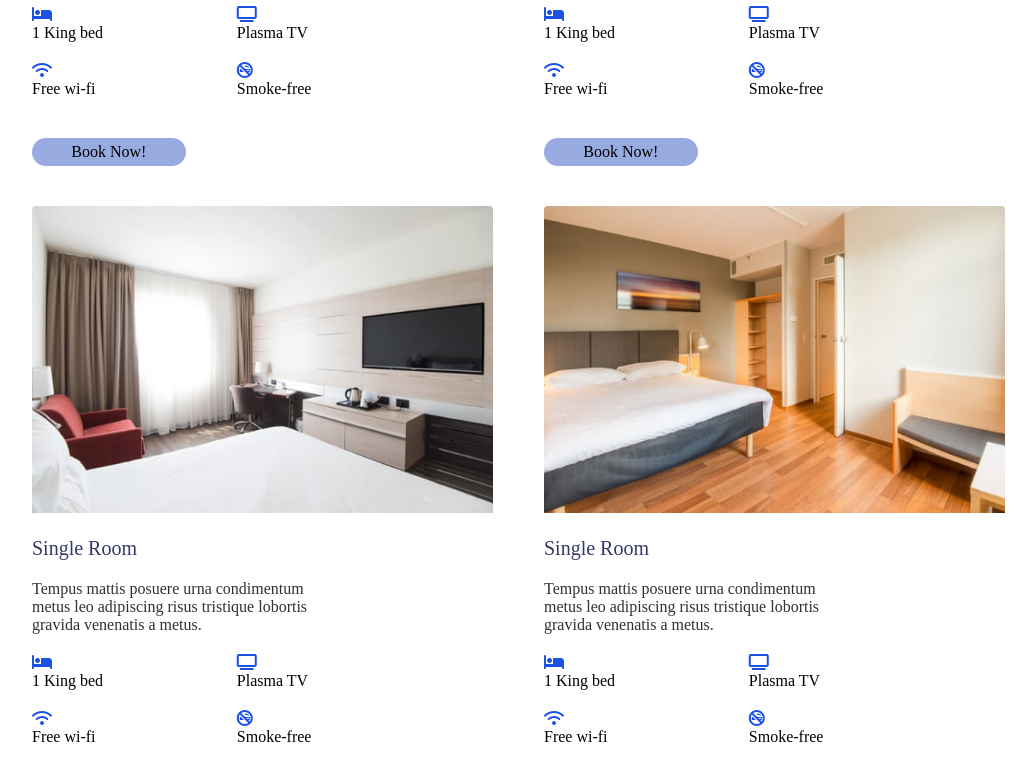
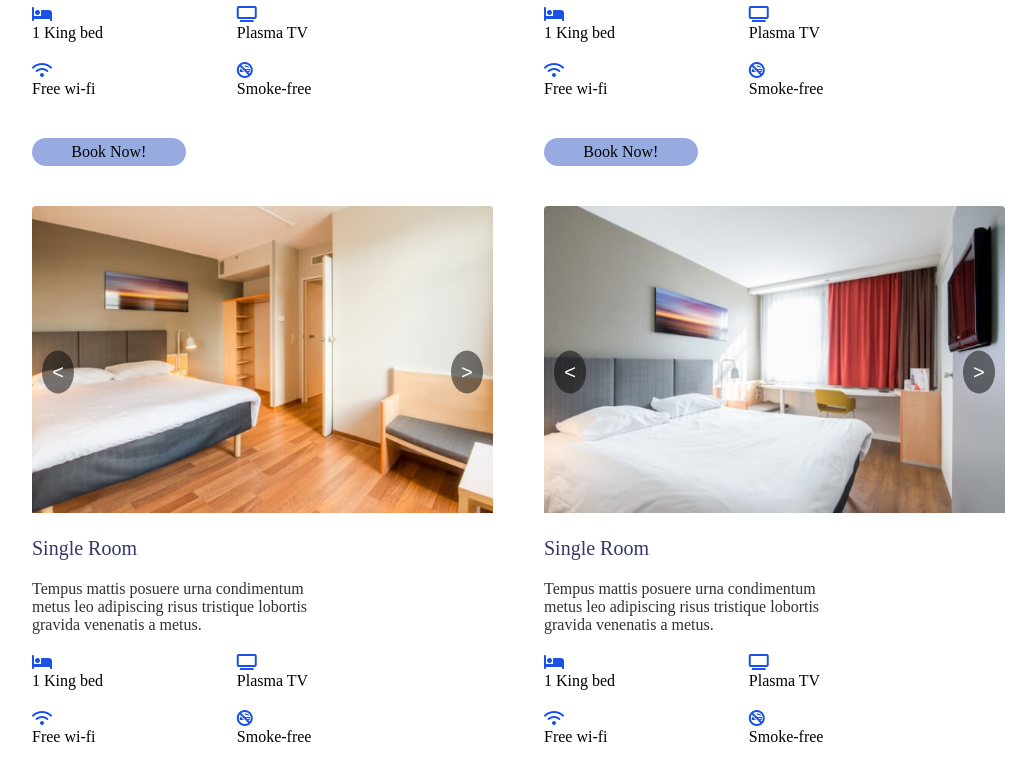
Before and after one commit to s0901598/GoGoTrip, an Angular app: page /Rooms/product_nav_bg.jpg in a window 1280 px wide. Shown: the part 1380-2164 px from the top of the page, without its empty margins (96-1132 px from the left). Built offline with nearby package versions, Linux system fonts and the light colour scheme; a web font is replaced by a local one.

Commit message:
update img change

```diff
--- a/src/app/rooms/rooms.component.css
+++ b/src/app/rooms/rooms.component.css
@@ -30,6 +30,7 @@
 }
 .content_img{
   width: 100%;
+  position: relative;
 }
 .content_img>img{
   max-width: 90%;
@@ -81,3 +82,31 @@
   color:#f4f4f4 ;
   transition: all 0.3s ease;
 }
+
+
+/* 箭頭按鈕樣式 */
+.arrow {
+  position: absolute;
+  top: 50%;
+  transform: translateY(-50%);
+  background-color: rgba(0, 0, 0, 0.5);
+  color: white;
+  border: none;
+  padding: 10px;
+  cursor: pointer;
+  font-size: 20px;
+  border-radius: 50%;
+}
+
+.left-arrow {
+  left: 2%;
+}
+
+.right-arrow {
+  right: 12%;
+}
+
+.arrow:hover {
+  background-color: rgba(0, 0, 0, 0.8);
+  transition: background-color 0.3s ease;
+}
--- a/src/app/rooms/rooms.component.html
+++ b/src/app/rooms/rooms.component.html
@@ -3,9 +3,11 @@
     Find a Perfect Family Budget Hotel in The Near of San Francisco Shoreline
   </div>
   <div class="content_container_box">
-    <div class="content_box">
+    <div class="content_box" *ngFor="let room of roomImages; let i = index">
       <div class="content_img">
-        <img src="/assets/room1.jpg" alt="">
+        <button class="arrow left-arrow" (click)="prevImage(i)">&lt;</button>
+        <img [src]="roomImages[i][currentImageIndices[i]]" alt="">
+        <button class="arrow right-arrow" (click)="nextImage(i)">&gt;</button>
       </div>
       <div class="item_detail">
         <div class="detail_title">
@@ -48,143 +50,7 @@
         </div>
       </div>
     </div>
-    <div class="content_box">
-      <div class="content_img">
-        <img src="/assets/room2.jpg" alt="">
-      </div>
-      <div class="item_detail">
-        <div class="detail_title">
-          Single Room
-        </div>
-        <div class="detail_statement">
-          Tempus mattis posuere urna condimentum metus leo adipiscing risus tristique lobortis gravida venenatis a
-          metus.
-        </div>
-        <div class="options_box">
-          <div class="detail_option_box">
-            <i class="fa-solid fa-bed"></i>
-            <div>
-              1 King bed
-            </div>
-          </div>
-          <div class="detail_option_box">
-            <i class="fa-solid fa-tv"></i>
-            <div>
-              Plasma TV
-            </div>
-          </div>
-          <div class="detail_option_box">
-            <i class="fa-solid fa-wifi"></i>
-            <div>
-              Free wi-fi
-            </div>
-          </div>
-          <div class="detail_option_box">
-            <i class="fa-solid fa-ban-smoking"></i>
-            <div>
-              Smoke-free
-            </div>
-          </div>
-        </div>
-        <div class="book">
-          <div class="bookbtn">
-            Book Now!
-          </div>
-        </div>
-      </div>
-    </div>
-    <div class="content_box">
-      <div class="content_img">
-        <img src="/assets/room3.jpg" alt="">
-      </div>
-      <div class="item_detail">
-        <div class="detail_title">
-          Single Room
-        </div>
-        <div class="detail_statement">
-          Tempus mattis posuere urna condimentum metus leo adipiscing risus tristique lobortis gravida venenatis a
-          metus.
-        </div>
-        <div class="options_box">
-          <div class="detail_option_box">
-            <i class="fa-solid fa-bed"></i>
-            <div>
-              1 King bed
-            </div>
-          </div>
-          <div class="detail_option_box">
-            <i class="fa-solid fa-tv"></i>
-            <div>
-              Plasma TV
-            </div>
-          </div>
-          <div class="detail_option_box">
-            <i class="fa-solid fa-wifi"></i>
-            <div>
-              Free wi-fi
-            </div>
-          </div>
-          <div class="detail_option_box">
-            <i class="fa-solid fa-ban-smoking"></i>
-            <div>
-              Smoke-free
-            </div>
-          </div>
-        </div>
-        <div class="book">
-          <div class="bookbtn">
-            Book Now!
-          </div>
-        </div>
-      </div>
-    </div>
-    <div class="content_box">
-      <div class="content_img">
-        <img src="/assets/room4.jpg" alt="">
-      </div>
-      <div class="item_detail">
-        <div class="detail_title">
-          Single Room
-        </div>
-        <div class="detail_statement">
-          Tempus mattis posuere urna condimentum metus leo adipiscing risus tristique lobortis gravida venenatis a
-          metus.
-        </div>
-        <div class="options_box">
-          <div class="detail_option_box">
-            <i class="fa-solid fa-bed"></i>
-            <div>
-              1 King bed
-            </div>
-          </div>
-          <div class="detail_option_box">
-            <i class="fa-solid fa-tv"></i>
-            <div>
-              Plasma TV
-            </div>
-          </div>
-          <div class="detail_option_box">
-            <i class="fa-solid fa-wifi"></i>
-            <div>
-              Free wi-fi
-            </div>
-          </div>
-          <div class="detail_option_box">
-            <i class="fa-solid fa-ban-smoking"></i>
-            <div>
-              Smoke-free
-            </div>
-          </div>
 
-
-        </div>
-        <div class="book">
-          <div class="bookbtn">
-            Book Now!
-          </div>
-        </div>
-      </div>
-    </div>
 
 
   </div>
--- a/src/app/rooms/rooms.component.ts
+++ b/src/app/rooms/rooms.component.ts
@@ -11,6 +11,21 @@ export class RoomsComponent implements OnInit {
 
   backgroundImage: string = '';
 
+  // 定義每個房間的照片陣列
+  roomImages = [
+    ['/assets/room2.jpg', '/assets/room3.jpg', '/assets/room4.jpg'],
+    ['/assets/room3.jpg', '/assets/room1.jpg', '/assets/room2.jpg'],
+    ['/assets/room4.jpg', '/assets/room2.jpg', '/assets/room1.jpg'],
+    ['/assets/room2.jpg', '/assets/room3.jpg', '/assets/room4.jpg'],
+    ['/assets/room3.jpg', '/assets/room1.jpg', '/assets/room2.jpg'],
+    ['/assets/room2.jpg', '/assets/room3.jpg', '/assets/room4.jpg'],
+    ['/assets/room4.jpg', '/assets/room2.jpg', '/assets/room1.jpg'],
+    ['/assets/room2.jpg', '/assets/room3.jpg', '/assets/room4.jpg']
+
+  ];
+  // 追蹤當前顯示的照片索引
+  currentImageIndices: number[] = [0, 0, 0, 0,0,0,0,0];
+
   constructor(private route: ActivatedRoute,private notifyService:BackgroundImageServiceService) {}
 
   ngOnInit() {
@@ -22,4 +37,18 @@ export class RoomsComponent implements OnInit {
 
   }
 
+  // 切換到上一張照片
+  prevImage(roomIndex: number) {
+    this.currentImageIndices[roomIndex] =
+      (this.currentImageIndices[roomIndex] - 1 + this.roomImages[roomIndex].length) %
+      this.roomImages[roomIndex].length;
+  }
+
+  // 切換到下一張照片
+  nextImage(roomIndex: number) {
+    this.currentImageIndices[roomIndex] =
+      (this.currentImageIndices[roomIndex] + 1) %
+      this.roomImages[roomIndex].length;
+  }
+
 }
```
